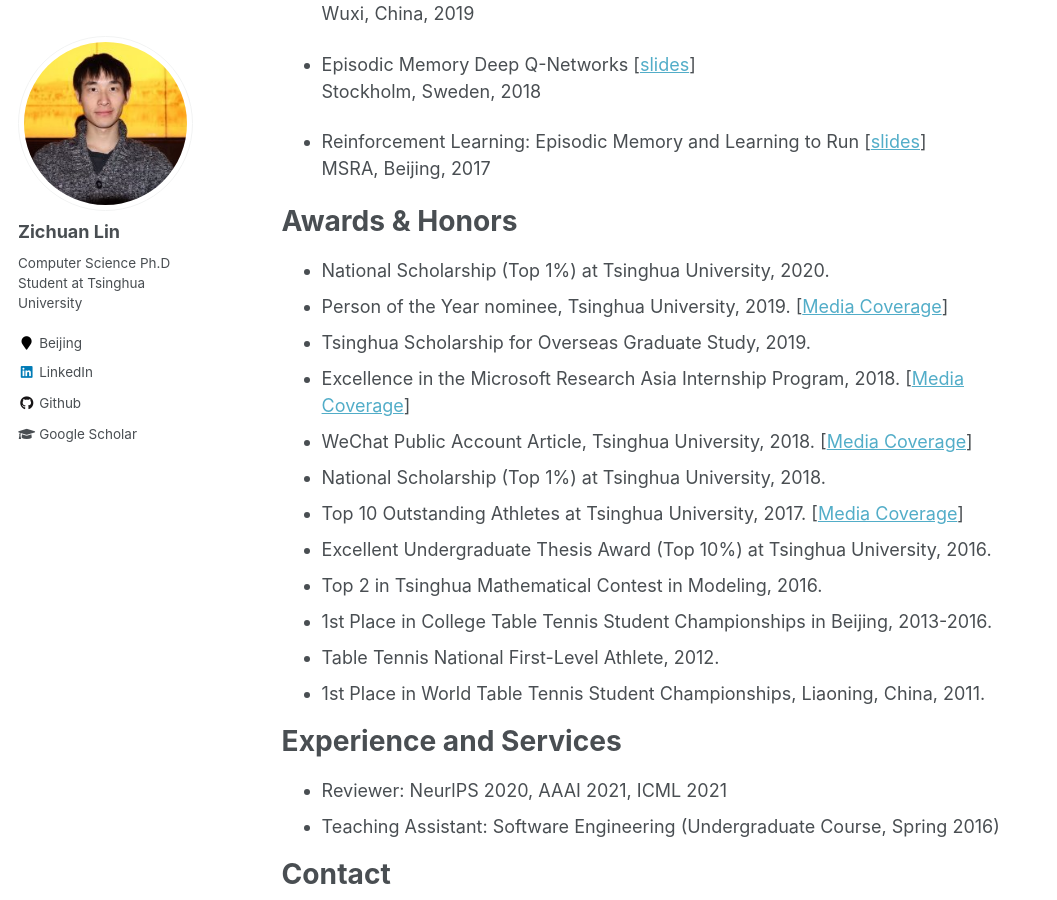
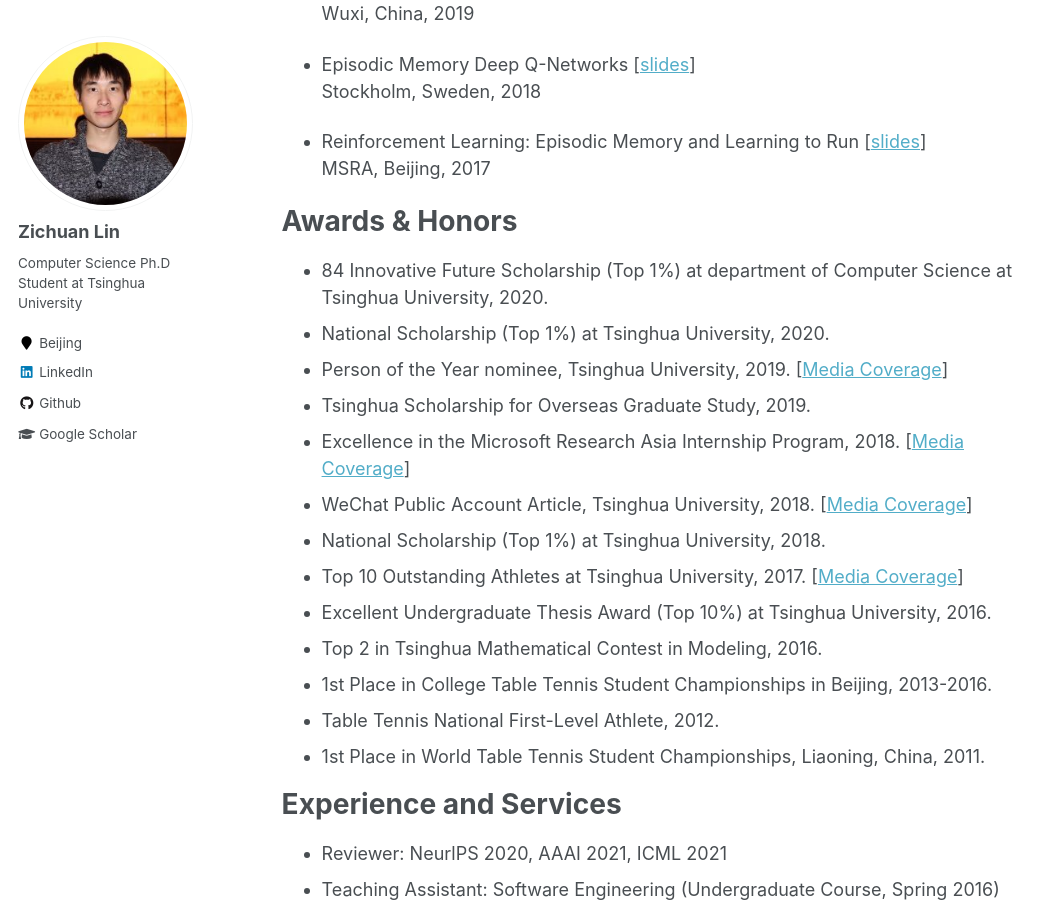
Before and after one commit to LinZichuan/linzichuan.github.io, a Jekyll site: the page built from _pages/about.md, in a window 1280 px wide and 900 px high, scrolled down 1748 px. Shown: the whole window, without its empty margins (0-1057 px from the left). Built offline with Jekyll 4.4.1, drawn with Linux system fonts in a browser that asks for light colours; formulas are drawn with MathJax 3; some of the changed lines change nothing that is shown.

Commit message:
Update about.md

```diff
--- a/_pages/about.md
+++ b/_pages/about.md
@@ -21,7 +21,7 @@
 **Zichuan Lin**, Garrett Thomas, Guangwen Yang, Tengyu Ma  <br>
 NeurIPS 2020
 
-- [RD$^2$: Reward Decomposition with Representation Decomposition]()   <br>
+- [RD$^2$: Reward Decomposition with Representation Decomposition](https://papers.nips.cc/paper/2020/file/82039d16dce0aab3913b6a7ac73deff7-Paper.pdf)   <br>
 **Zichuan Lin\***, Derek Yang\*, Li Zhao, Tao Qin, Guangwen Yang, Tie-yan Liu <br>
 NeurIPS 2020
 
@@ -68,6 +68,7 @@
 
 Awards & Honors
 ======
+- 84 Innovative Future Scholarship (Top 1%) at department of Computer Science at Tsinghua University, 2020.
 - National Scholarship (Top 1%) at Tsinghua University, 2020.
 - Person of the Year nominee, Tsinghua University, 2019. [[Media Coverage](https://mp.weixin.qq.com/s/OtJSuCslUEhj2x59Mctixw)]
 - Tsinghua Scholarship for Overseas Graduate Study, 2019.
```
